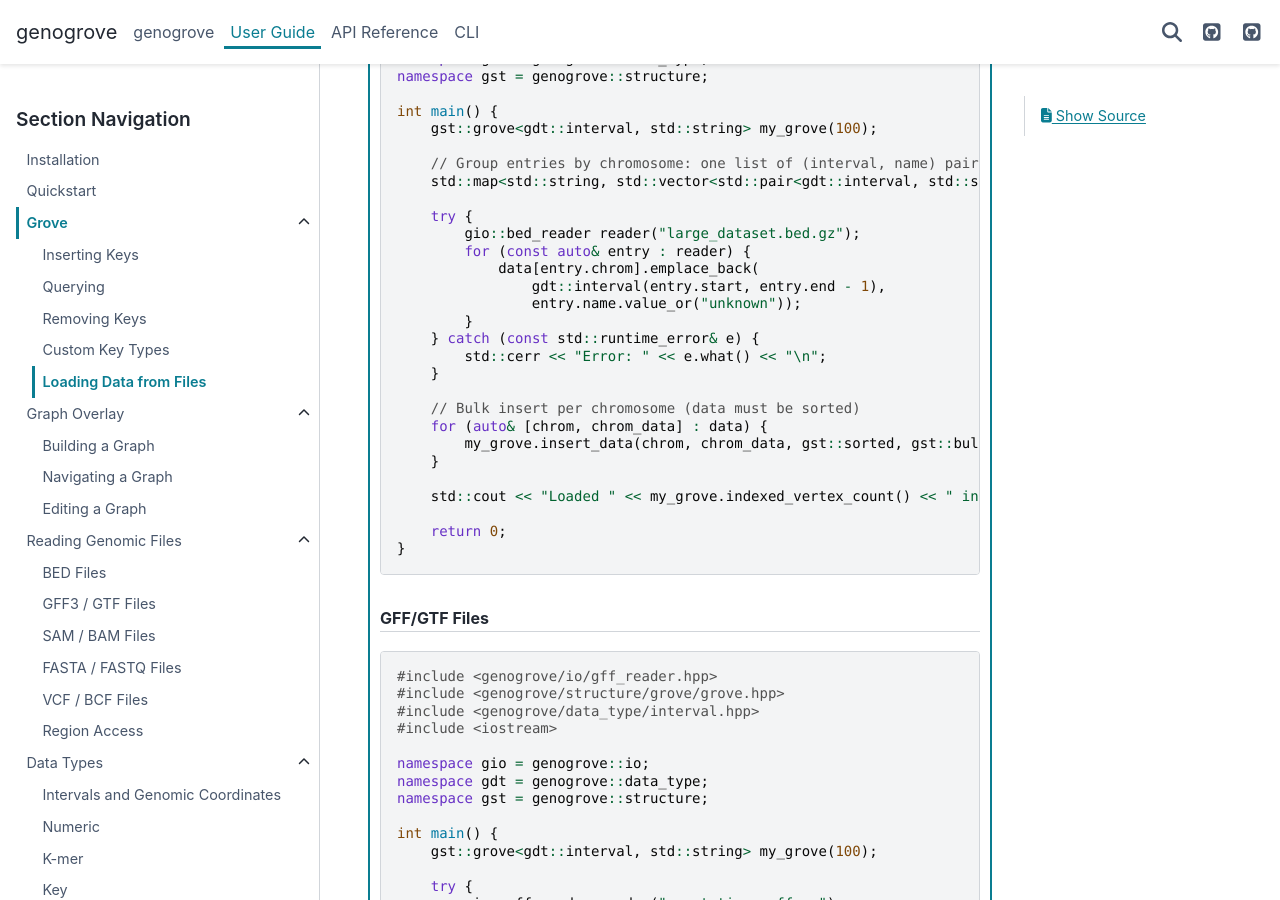
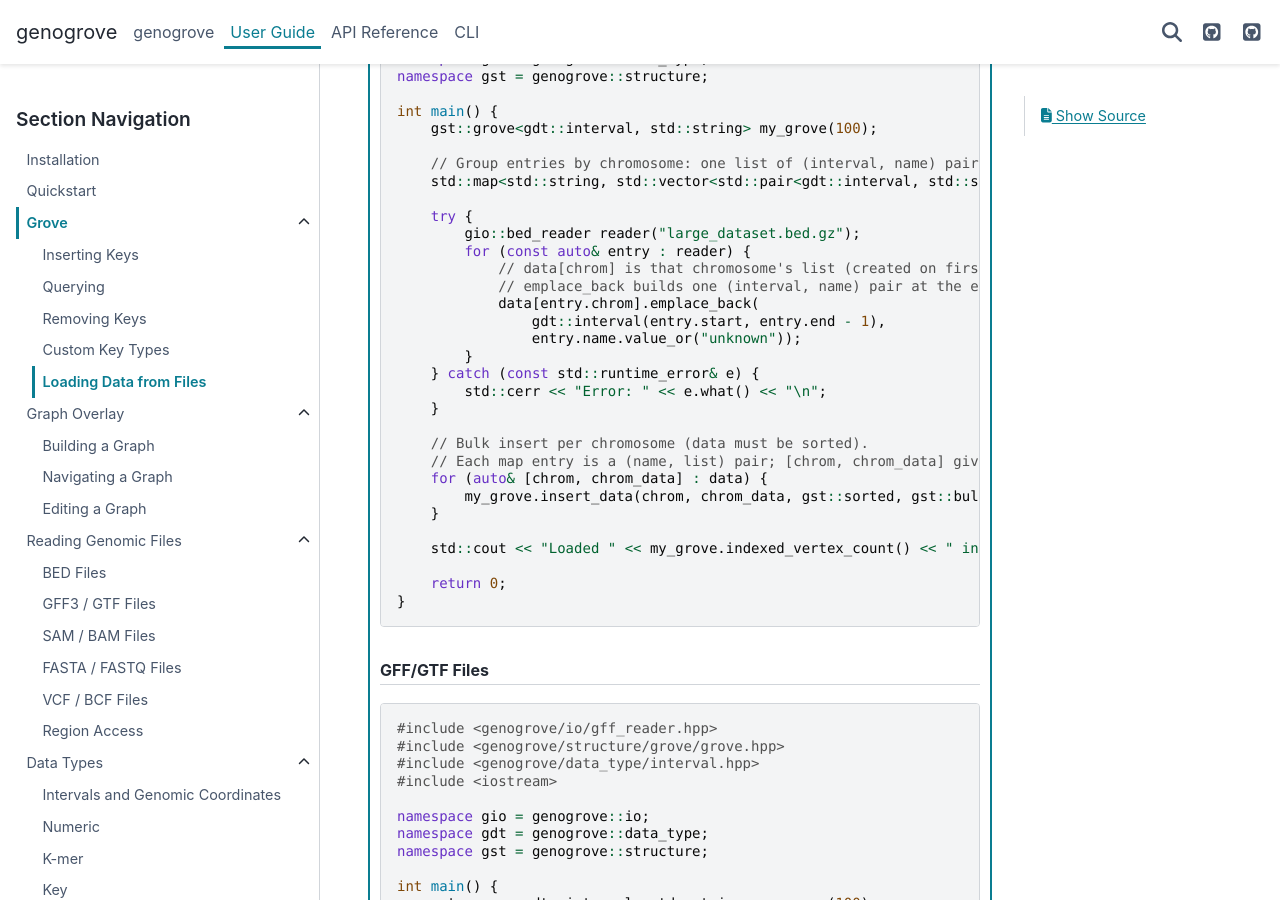
Before and after one commit to genogrove/docs, a Sphinx documentation site: the page built from source/guide/grove/loading_data.md, in a window 1280 px wide and 900 px high, scrolled down 1528 px. Built offline with Sphinx 7.4.7 and the PyData theme 0.15.4, drawn with Linux system fonts in a browser that asks for light colours.

Commit message:
loading_data: comment emplace_back and the structured binding in the bulk example

```diff
--- a/source/guide/grove/loading_data.md
+++ b/source/guide/grove/loading_data.md
@@ -83,6 +83,8 @@ int main() {
     try {
         gio::bed_reader reader("large_dataset.bed.gz");
         for (const auto& entry : reader) {
+            // data[chrom] is that chromosome's list (created on first use);
+            // emplace_back builds one (interval, name) pair at the end of the list
             data[entry.chrom].emplace_back(
                 gdt::interval(entry.start, entry.end - 1),
                 entry.name.value_or("unknown"));
@@ -91,7 +93,8 @@ int main() {
         std::cerr << "Error: " << e.what() << "\n";
     }
 
-    // Bulk insert per chromosome (data must be sorted)
+    // Bulk insert per chromosome (data must be sorted).
+    // Each map entry is a (name, list) pair; [chrom, chrom_data] gives both parts a name.
     for (auto& [chrom, chrom_data] : data) {
         my_grove.insert_data(chrom, chrom_data, gst::sorted, gst::bulk);
     }
```
